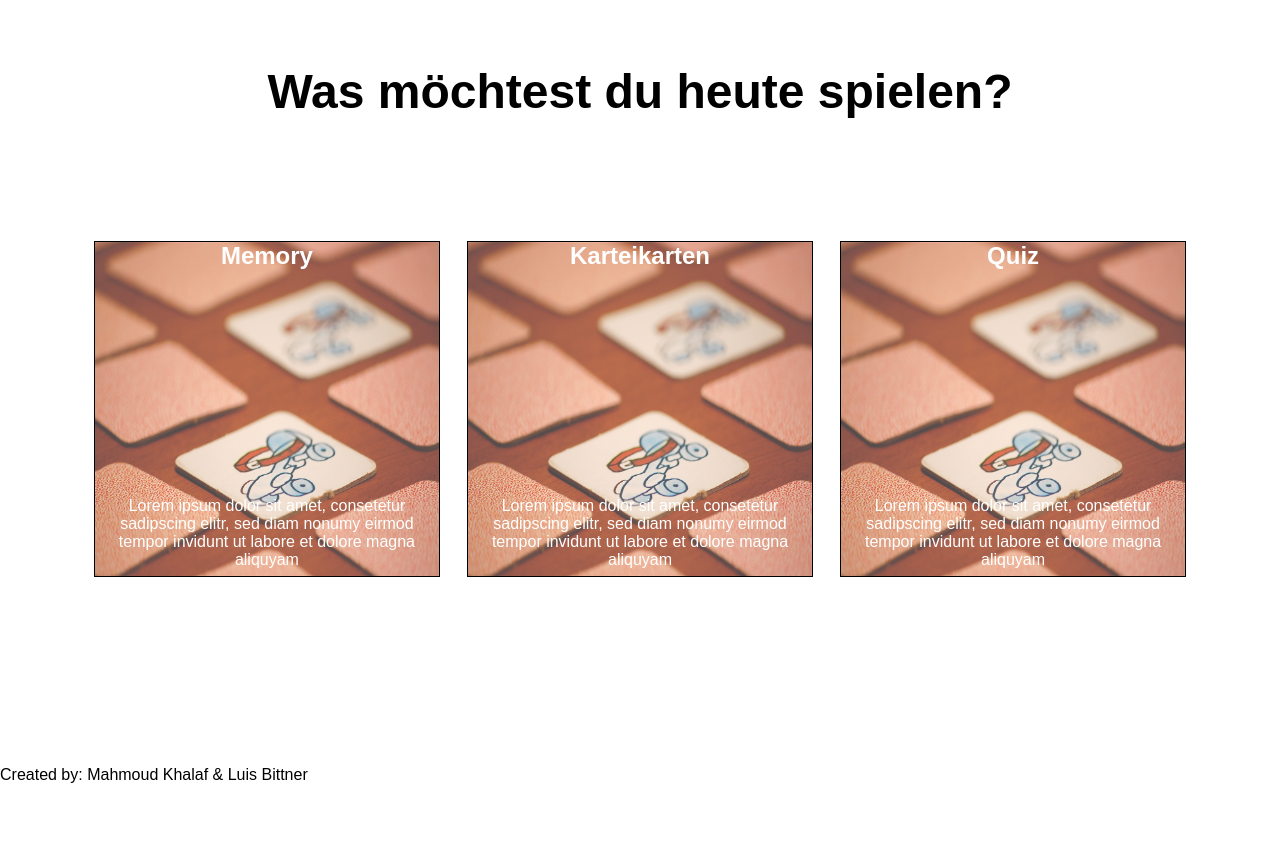
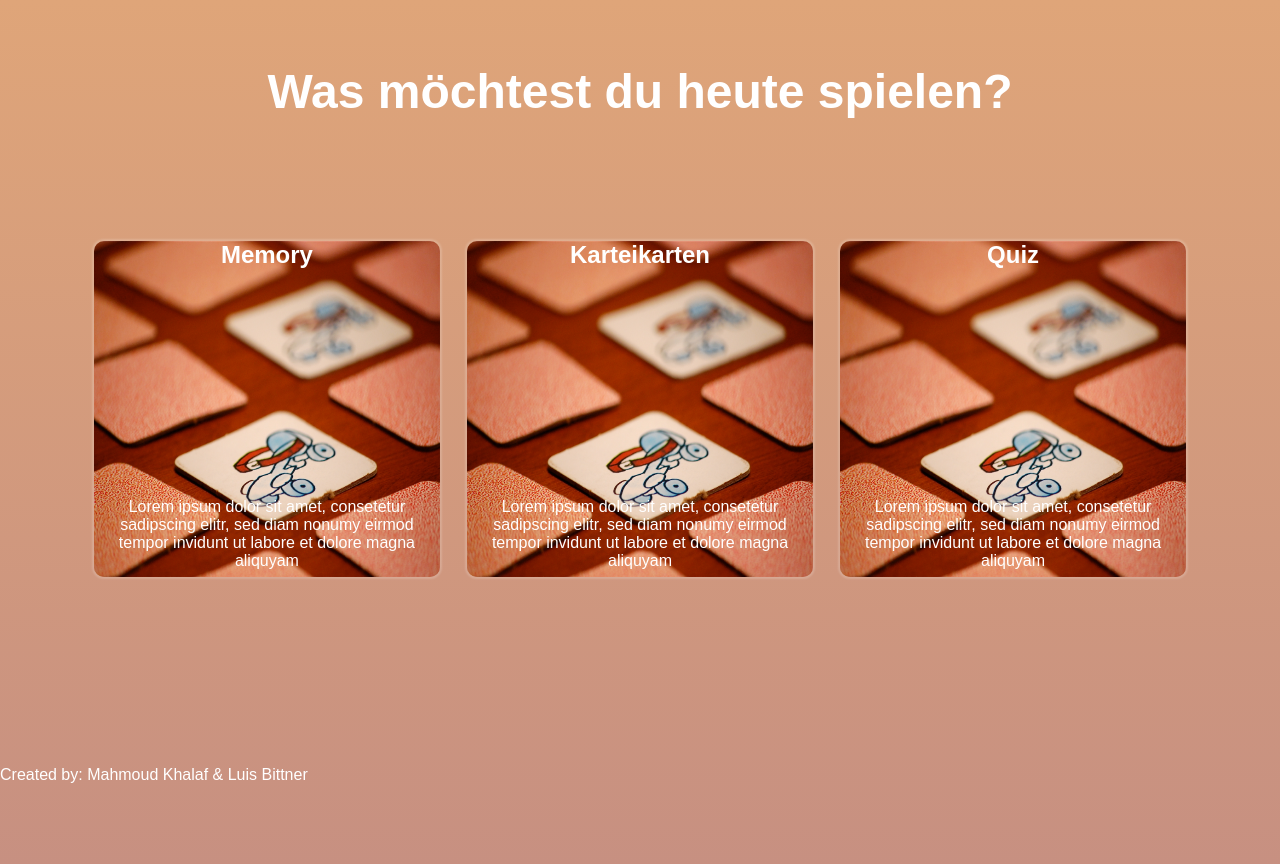
Before and after one commit to webentwicklung2022/Spiel-Projekt, a web app: file views/Start.html in a window 1280 px wide. Run offline with its HTML, style and script files only (its server is not run), Linux system fonts and the light colour scheme.

Commit message:
testcommit

```diff
--- a/public/css/Start.css
+++ b/public/css/Start.css
@@ -10,11 +10,17 @@ h1{
     font-size: 300%;
 }
 
-body, html {
-    height: 100%;
-    width: 100%;
+body{
+
+    height: 100vh;
+    width: 100vw;
+
+
+    background: radial-gradient(ellipse at bottom, #156b7a 0%, #601818 100%);
+
+    background-image: linear-gradient(to top, #c79081 0%, #dfa579 100%);
+
 }
-
 #Spiele {
     /*
     background-color: aqua;
@@ -34,8 +40,11 @@ body, html {
     margin: 1%;
 
     margin-top: 5%;
+/*
+    border: 1px solid;*/
 
-    border: 1px solid;
+    border-radius: 10px;
+    box-shadow: 0 0 2px 2px rgba(255, 255, 255, 0.175);
 
     height: 70%;
     width: 30%;
@@ -44,20 +53,20 @@ body, html {
     overflow: hidden;
     position: relative;
     cursor: pointer;
+
+
 }
 
 
-#CreatedBy{
-    position: absolute;
-    bottom: 2%;
-}
+
+
 
 
 
 .foto {
     height: 100%;
     width: 100%;
-    opacity: 0.7;
+    opacity: 1;
     /*overflow: visible;*/
     position: absolute;
     top: 0;
@@ -76,12 +85,17 @@ body, html {
     position: absolute;
     z-index: 100;
     text-align: center;
-    color: white;
     height: 100%;
     width: 100%;
+    color: white;
 }
 
 .text{
     position: absolute;
     bottom: 2%;
+    color: white;
 }
+
+h1{
+    color: white;
+}
--- a/views/Start.html
+++ b/views/Start.html
@@ -19,9 +19,8 @@
 
 
 
-
     <div id="Spiel1" class="SpieleButton">
-
+        <a href="Memory.html">
     <div class="TexteDiv">
         <h2 id="UeberschriftSpiel1">Memory</h2>
         <P class="text">Lorem ipsum dolor sit amet, consetetur sadipscing elitr, sed diam nonumy eirmod tempor invidunt ut labore et dolore magna aliquyam</P>
@@ -30,7 +29,7 @@
 
         <img src="../public/img/Memory.jpeg" alt="" width="250" height="250" class="foto">
 
-
+    </a>
     </div>
 
 
@@ -75,7 +74,7 @@
 
     <footer>
 
-        <p id="CreatedBy">Created by: Mahmoud Khalaf & Luis Bittner</p>
+        <p class="text">Created by: Mahmoud Khalaf & Luis Bittner</p>
 
     </footer>
 
```
